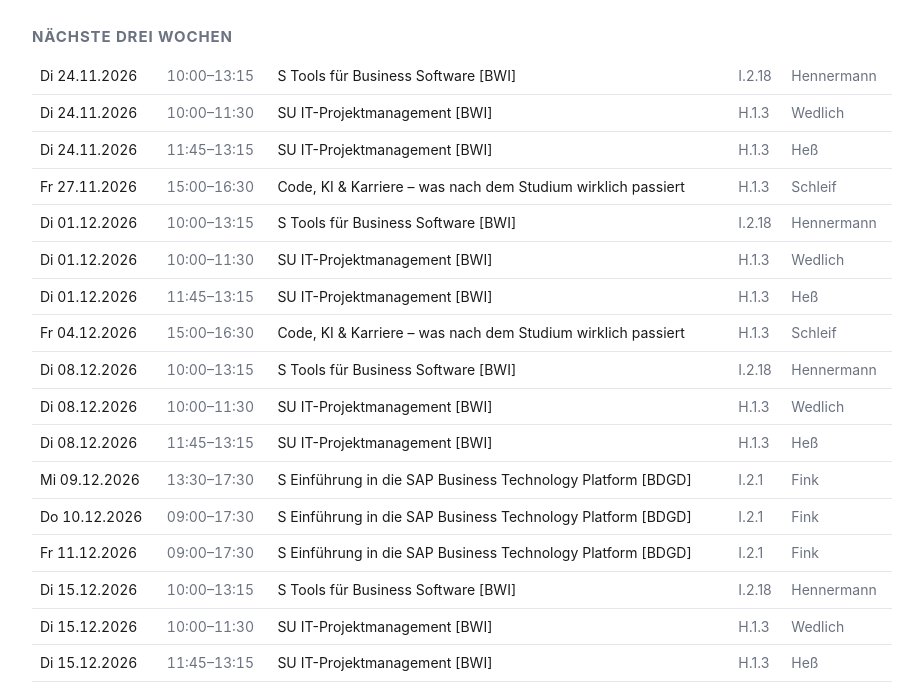
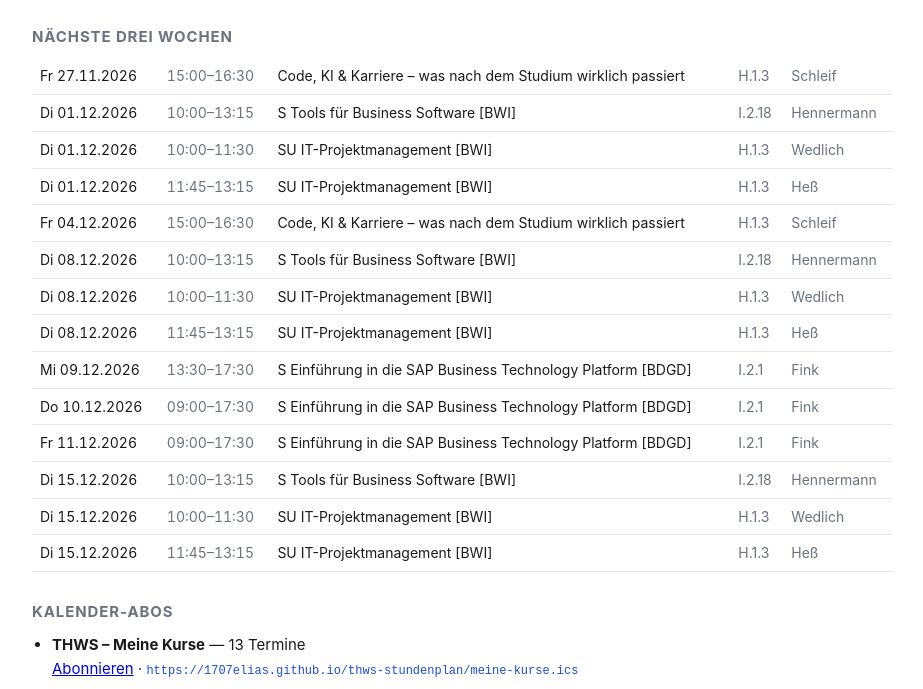
Before and after one commit to 1707elias/thws-stundenplan, a plain HTML site: page docs/index.html in a window 1280 px wide. Shown: the part 85-774 px from the top of the page, without its empty margins (178-1101 px from the left). Drawn offline with Linux system fonts and the light colour scheme.

Commit message:
Stundenplan-Update 2026-11-25 00:20 UTC

```diff
--- a/docs/index.html
+++ b/docs/index.html
@@ -32,10 +32,7 @@ footer { margin-top:36px; color:var(--mut); font-size:12px; }
 <p class="sub">Automatisch aus den sked-Plänen der FIW erzeugt · letzte Änderung 23.11.2026, 03:14</p>
 
 <h2>Nächste drei Wochen</h2>
-<table><tr><td class='d'>Di 24.11.2026</td><td class='t'>10:00–13:15</td><td>S Tools für Business Software [BWI]</td><td class='m'>I.2.18</td><td class='m'>Hennermann</td></tr>
-<tr><td class='d'>Di 24.11.2026</td><td class='t'>10:00–11:30</td><td>SU IT-Projektmanagement [BWI]</td><td class='m'>H.1.3</td><td class='m'>Wedlich</td></tr>
-<tr><td class='d'>Di 24.11.2026</td><td class='t'>11:45–13:15</td><td>SU IT-Projektmanagement [BWI]</td><td class='m'>H.1.3</td><td class='m'>Heß</td></tr>
-<tr><td class='d'>Fr 27.11.2026</td><td class='t'>15:00–16:30</td><td>Code, KI &amp; Karriere – was nach dem Studium wirklich passiert</td><td class='m'>H.1.3</td><td class='m'>Schleif</td></tr>
+<table><tr><td class='d'>Fr 27.11.2026</td><td class='t'>15:00–16:30</td><td>Code, KI &amp; Karriere – was nach dem Studium wirklich passiert</td><td class='m'>H.1.3</td><td class='m'>Schleif</td></tr>
 <tr><td class='d'>Di 01.12.2026</td><td class='t'>10:00–13:15</td><td>S Tools für Business Software [BWI]</td><td class='m'>I.2.18</td><td class='m'>Hennermann</td></tr>
 <tr><td class='d'>Di 01.12.2026</td><td class='t'>10:00–11:30</td><td>SU IT-Projektmanagement [BWI]</td><td class='m'>H.1.3</td><td class='m'>Wedlich</td></tr>
 <tr><td class='d'>Di 01.12.2026</td><td class='t'>11:45–13:15</td><td>SU IT-Projektmanagement [BWI]</td><td class='m'>H.1.3</td><td class='m'>Heß</td></tr>
```
